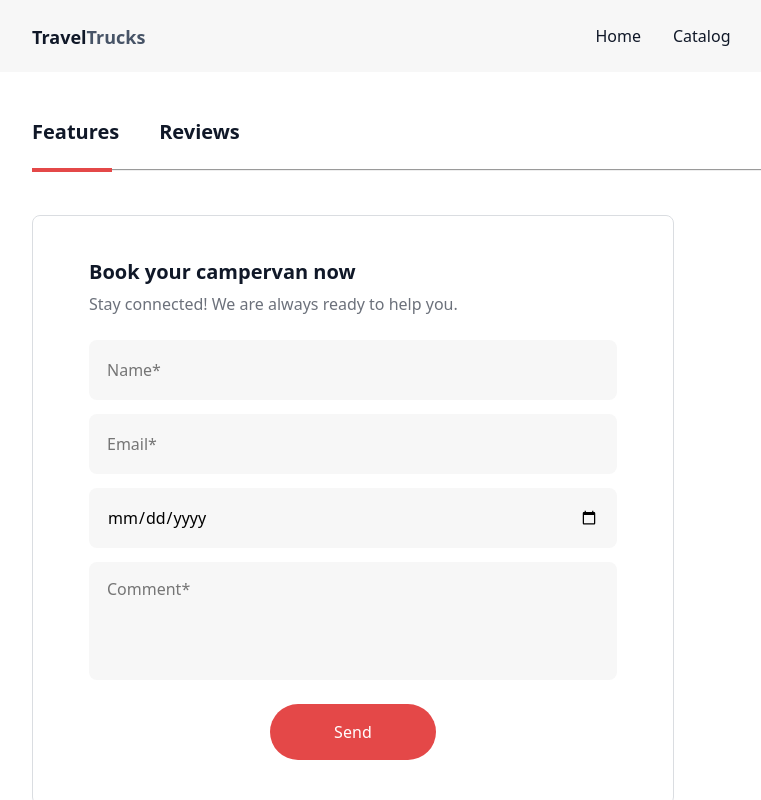
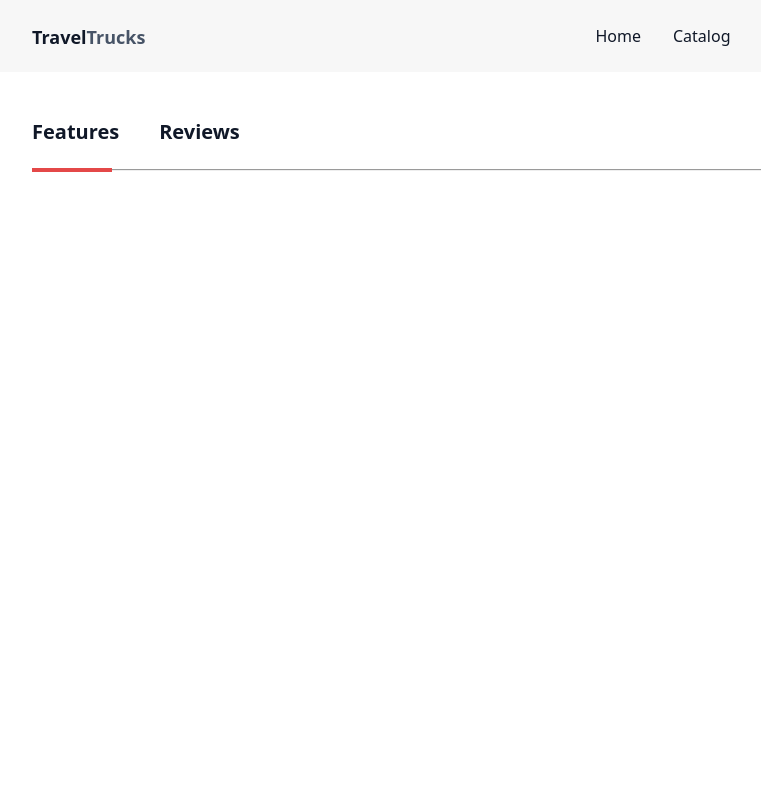
Before and after one commit to IgBovt/TravelTrucks_Project, a React (Vite) app: page /catalog/1 in a window 1280 px wide. Shown: the whole page, without its empty margins (32-793 px from the left). Built offline with nearby package versions, Linux system fonts and the light colour scheme; no server answers.

Commit message:
made transition

```diff
--- a/src/components/TruckCharacters/TruckCharacters.jsx
+++ b/src/components/TruckCharacters/TruckCharacters.jsx
@@ -34,7 +34,11 @@ export default function TruckCharacters() {
       </div>
       <hr />
       <div className={css.container}>
-        <div className={css.featuresContainer}>
+        <div
+          className={`${css.featuresContainer} ${
+            activeButton === 'Features' ? css.showed : ''
+          }`}
+        >
           <Features />
           <BookForm />
         </div>
--- a/src/components/TruckCharacters/TruckCharacters.module.css
+++ b/src/components/TruckCharacters/TruckCharacters.module.css
@@ -24,8 +24,14 @@
 }
 .container {
   margin-top: 44px;
+  overflow: hidden;
 }
 .featuresContainer {
   display: flex;
   gap: 40px;
+  transition: 1000ms cubic-bezier(0.4, 0, 0.2, 1);
 }
+.showed {
+  transform: translateX(-100%);
+  transition: 1000ms cubic-bezier(0.4, 0, 0.2, 1);
+}
```
